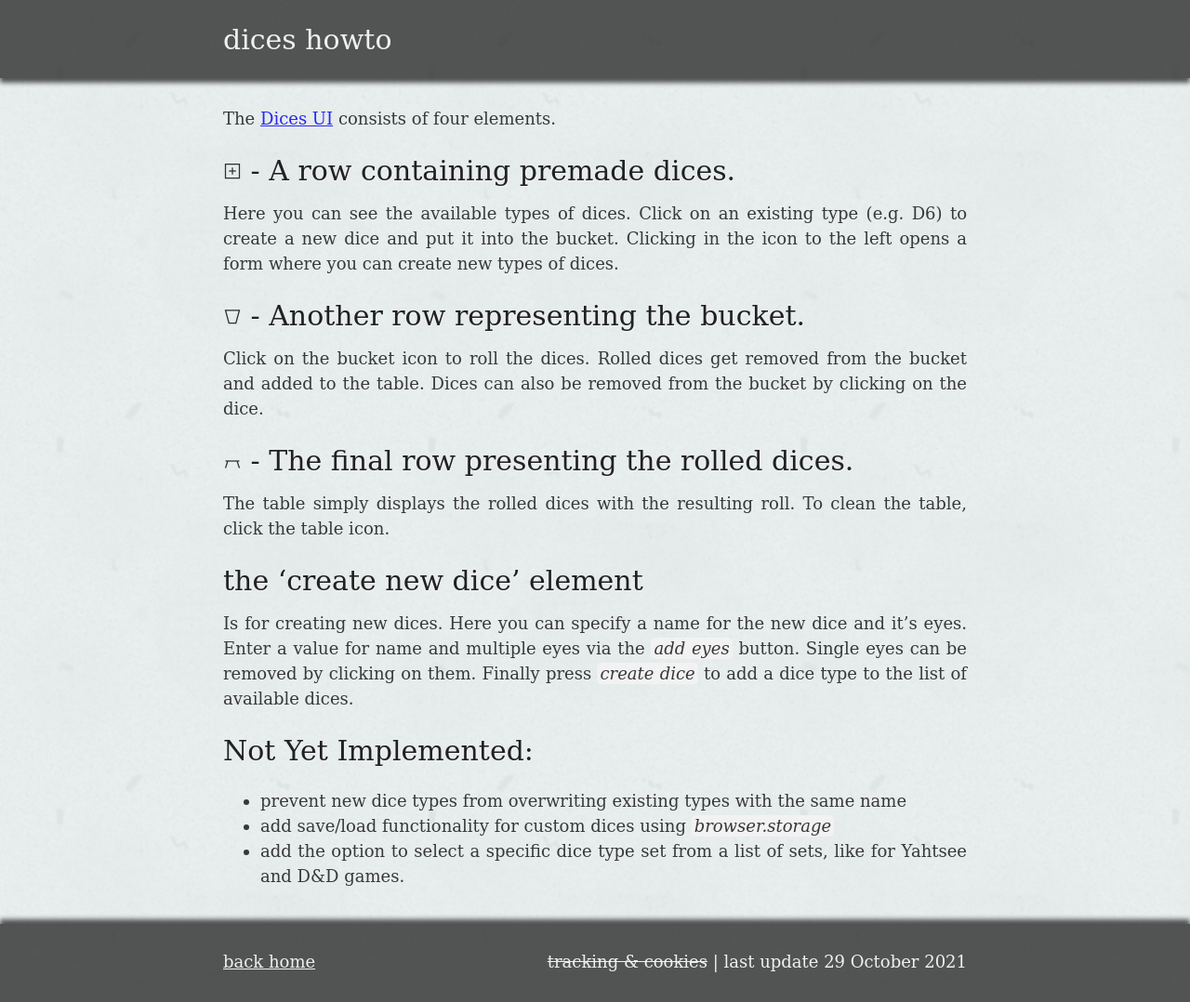
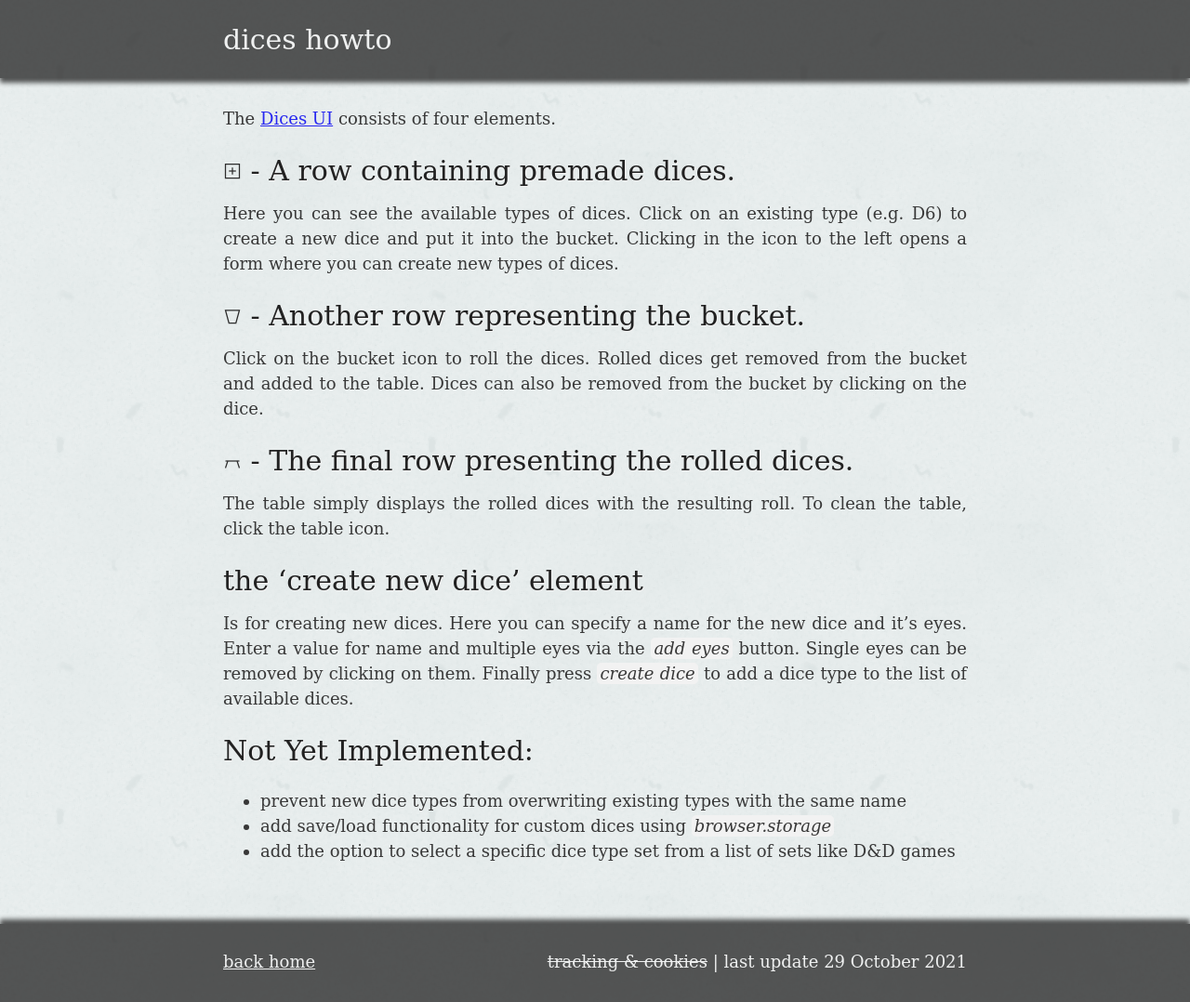
Before and after one commit to ZackDev/zackdev.github.io, a Jekyll site: the page built from pages/diceshowto.md, in a window 1280 px wide and 1078 px high. Shown: the whole window at 93% size. Built offline with Jekyll 4.4.1, drawn with Linux system fonts in a browser that asks for light colours.

Commit message:
updated howto

```diff
--- a/pages/diceshowto.md
+++ b/pages/diceshowto.md
@@ -21,4 +21,4 @@ Is for creating new dices. Here you can specify a name for the new dice and it's
 # Not Yet Implemented:
 * prevent new dice types from overwriting existing types with the same name
 * add save/load functionality for custom dices using `browser.storage`
-* add the option to select a specific dice type set from a list of sets, like for Yahtsee and D&D games.
+* add the option to select a specific dice type set from a list of sets like D&D games
```
